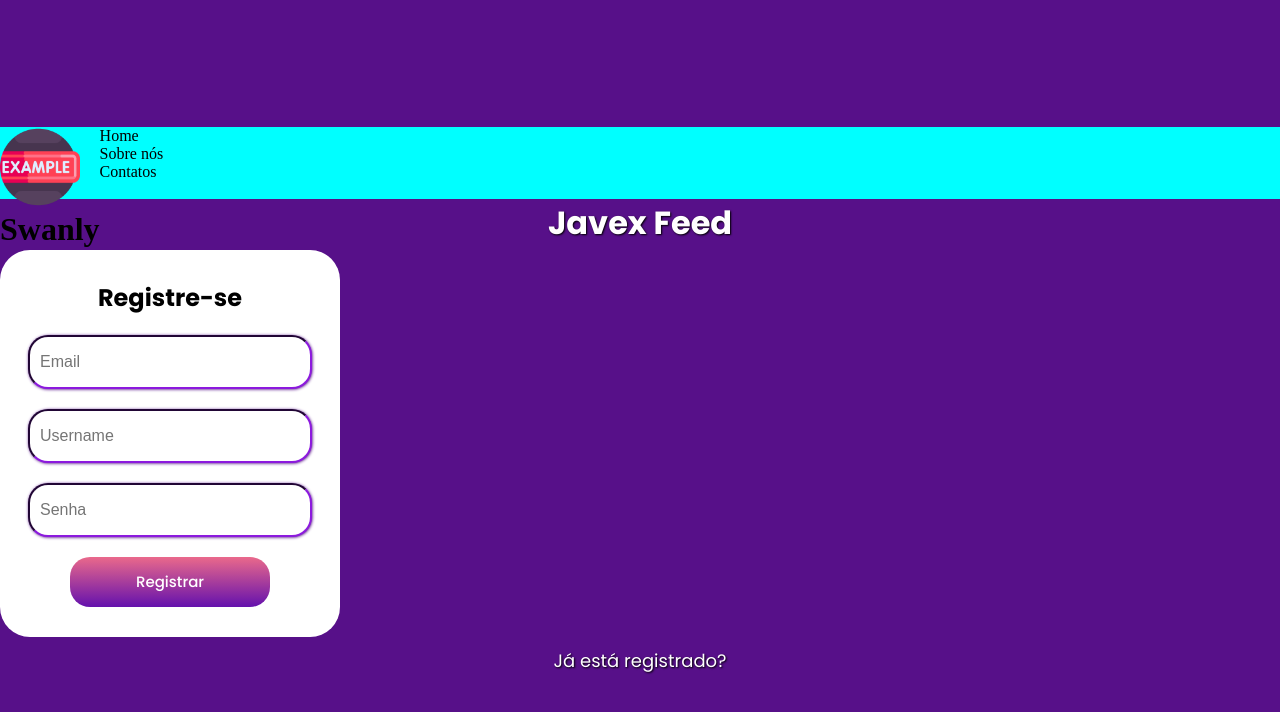
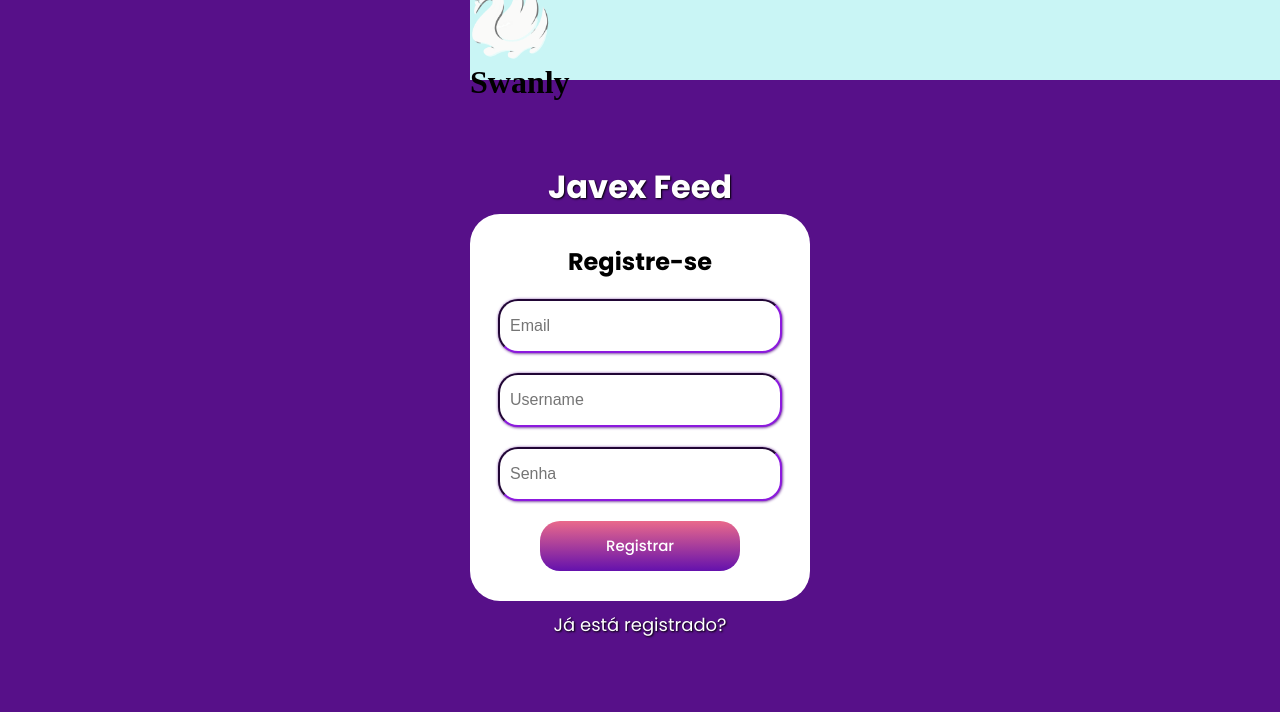
Before and after one commit to felipethecreator/Swanly-frontend, a React (Vite) app: page / in a window 1280 px wide. Shown: the top 712 px of the page. Built offline with nearby package versions, Linux system fonts and the light colour scheme.

Commit message:
chore: rename files to follow React naming conventions

```diff
--- a/src/App.jsx
+++ b/src/App.jsx
@@ -1,4 +1,4 @@
-import RegisterPage from "./views/register"
+import RegisterPage from "./pages/Register"
 
 export default function App() {
 
--- a/src/components/header/index.jsx
+++ b/src/components/Header/index.jsx
@@ -1,12 +1,12 @@
-import exampleLogo from "../../assets/imgs/example.png";
-import "./styles.css";
+import Logo from "../../assets/images/logo.png";
+import "./style.css";
 
 export default function Header() {
     return (
         <>
             <header className="header-main">
                 <div className="logo-title-div">
-                        <img className="swanly-logo" alt="Swanly logo" src={exampleLogo} />
+                        <img className="swanly-logo" alt="Swanly logo" src={Logo} />
                         <h1>Swanly</h1>
                 </div>
                 <nav className="header-topics">
--- /dev/null
+++ b/src/components/Header/style.css
@@ -0,0 +1,17 @@
+.header-main {
+    width: 100vw;
+    height: 10vh;
+    display: flex;
+    flex-direction: row;
+    position: fixed;
+    top: 0;
+    background-color: rgb(201, 245, 245);
+    align-items: center;
+    justify-content:space-between;
+
+}
+
+.swanly-logo {
+    width: 80px;
+    height: auto;
+}
--- a/src/components/registerForm/index.jsx
+++ b/src/components/RegisterForm/index.jsx
@@ -1,6 +1,6 @@
 import React, { useState } from 'react';
 import axios from 'axios';
-import "./styles.css";
+import "./style.css";
 
 export default function RegisterForm() {
     const [email, setEmail] = useState('');
--- a/src/components/registerForm/styles.css
+++ b/src/components/RegisterForm/style.css
@@ -2,7 +2,7 @@
 
 :root {
     background-color: #571089;
-    width: 100%;
+    width: 100vw;
     min-height: 100vh;
     display: flex;
     align-items: center;
--- a/src/components/header/styles.css
+++ /dev/null
@@ -1,13 +0,0 @@
-.header-main {
-    width: 100vw;
-    height: 9vh;
-    display: flex;
-    flex-direction: row;
-    top: 100%;
-    background-color: aqua;
-}
-
-.swanly-logo {
-    width: 80px;
-    height: auto;
-}
--- a/src/views/register/index.jsx
+++ b/src/pages/Register/index.jsx
@@ -1,5 +1,5 @@
-import RegisterForm from '../../components/registerForm';
-import Header from '../../components/header'
+import RegisterForm from '../../components/RegisterForm'
+import Header from '../../components/Header'
 
 export default function RegisterPage() {
     return (
```
Also changed, not shown: src/assets/images/example.png (renamed from src/assets/imgs/example.png), src/components/Hero/index.jsx (added), src/components/Hero/style.css (added).
